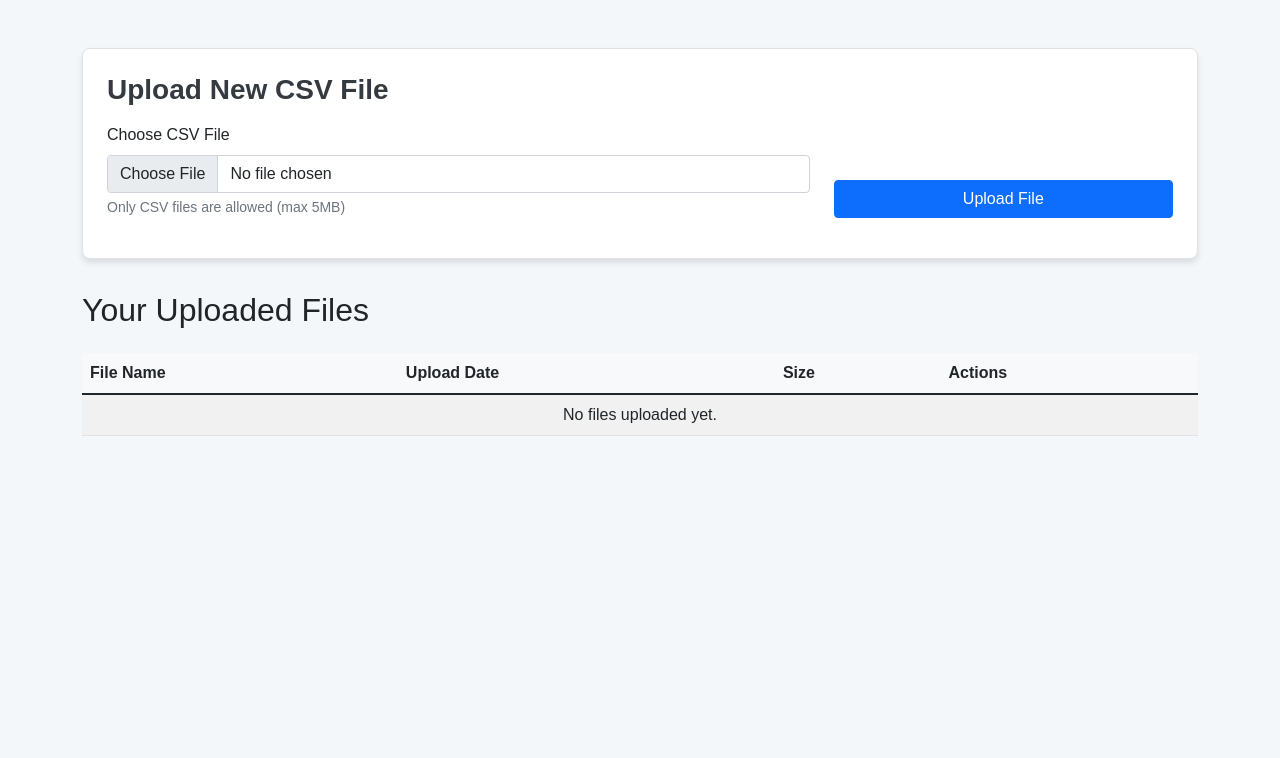
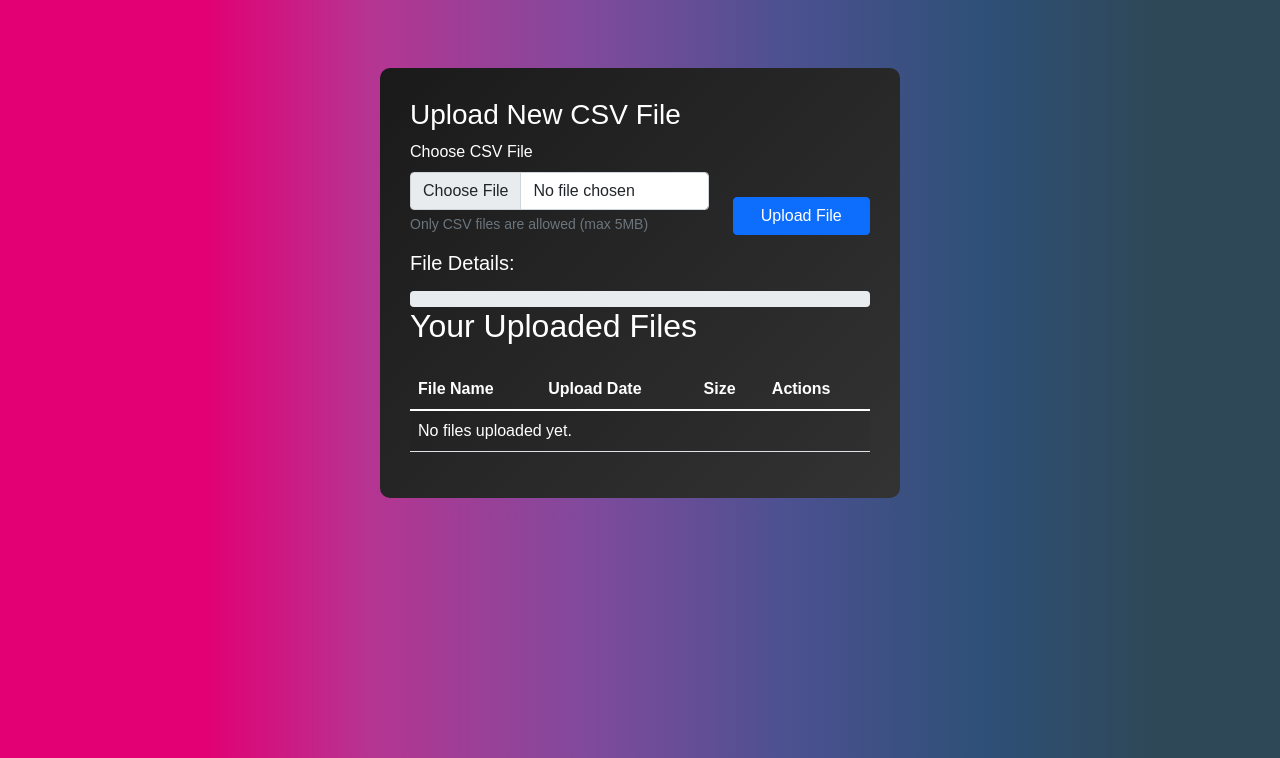
Before and after one commit to Easwirt/SegFault, a Django app: page /upload/upload/ in a window 1280 px wide. Shown: the top 758 px of the page. Run offline with Django 5.2, Linux system fonts and the light colour scheme; a user stored in the database is signed in.

Commit message:
Add styles

```diff
--- a/backend/templates/upload.html
+++ b/backend/templates/upload.html
@@ -1,77 +1,170 @@
 <!DOCTYPE html>
 <html lang="en">
-
   <head>
-    <meta charset="UTF-8">
-    <meta name="viewport" content="width=device-width, initial-scale=1.0">
+    <meta charset="UTF-8" />
+    <meta name="viewport" content="width=device-width, initial-scale=1.0" />
     <title>CSV File Upload</title>
-    <link href="https://cdn.jsdelivr.net/npm/bootstrap@5.1.3/dist/css/bootstrap.min.css" rel="stylesheet">
+    <link
+      href="https://cdn.jsdelivr.net/npm/bootstrap@5.1.3/dist/css/bootstrap.min.css"
+      rel="stylesheet"
+    />
     <style>
       body {
-            background-color: #f4f7fa;
-            font-family: 'Arial', sans-serif;
+        margin: 0;
+        padding: 0;
+        font-family: Arial, sans-serif;
+        background: linear-gradient(
+          to right,
+          #e20074 16%,
+          #b53592 29%,
+          #804a9c 46%,
+          #4d5191 61%,
+          #2e5077 77%,
+          #2f4858 90%
+        );
+        color: white;
       }
 
-        .upload-container {
-            margin-bottom: 2rem;
-            padding: 1.5rem;
-            border-radius: 8px;
-            background-color: #fff;
-            box-shadow: 0 4px 6px rgba(0, 0, 0, 0.1);
-            border: 1px solid #dee2e6;
+      tbody, td, tfoot, th, thead, tr {
+        color: white !important;
       }
 
-        .upload-container h3 {
-            margin-bottom: 1rem;
-            font-weight: 600;
-            color: #343a40;
+      .container {
+        max-width: 1200px;
+        margin: 0 auto;
+        padding: 20px;
+        display: flex;
+        justify-content: center;
+        align-items: center;
+        gap: 20px;
       }
 
-        .form-label {
-            font-weight: 500;
+      .screen {
+        background: linear-gradient(135deg, #1a1a1a 0%, #333 100%);
+        border-radius: 10px;
+        padding: 30px;
+        position: relative;
       }
 
-        .preview-area {
-            margin-top: 1rem;
-            padding: 1rem;
-            border: 1px dashed #dee2e6;
-            border-radius: 4px;
-            background-color: #f9f9f9;
-            min-height: 100px;
-            display: none;
+      .header {
+        display: flex;
+        justify-content: space-between;
+        align-items: center;
+        margin-bottom: 20px;
       }
 
-        .preview-area h5 {
-            font-weight: 600;
-            color: #495057;
+      .logo {
+        font-size: 24px;
+        font-weight: bold;
+        color: white;
       }
 
-        .progress {
-            display: none;
-            margin: 1rem 0;
+      .burger-menu {
+        width: 30px;
+        height: 30px;
+        background: transparent;
+        border: none;
+        border-radius: 5px;
+        cursor: pointer;
+        display: flex;
+        flex-direction: column;
+        justify-content: center;
+        align-items: center;
+        padding: 5px;
       }
 
-        .table thead {
-            background-color: #f8f9fa;
+      .burger-menu img {
+        width: 30px;
+        height: 20px;
       }
 
-        .table-striped tbody tr:nth-of-type(odd) {
-            background-color: #fefefe;
+      .content {
+        background: rgba(255, 255, 255, 0.1);
+        border-radius: 8px;
+        padding: 15px;
       }
 
-        .alert {
-            font-size: 0.9rem;
+      .button {
+        background: transparent;
+        color: white;
+        border: none;
+        padding: 10px 20px;
+        border-radius: 5px;
+        cursor: pointer;
+        font-weight: bold;
       }
 
-        .btn-danger {
-            font-size: 0.85rem;
+      .newbutton {
+        background: #6bbaa2;
+        color: white;
+        border: none;
+        padding: 10px 20px;
+        border-radius: 5px;
+        cursor: pointer;
+        font-weight: bold;
+      }
+
+      .newbutton img {
+        width: 20px;
+        height: 20px;
+        vertical-align: middle;
+      }
+
+      .button img {
+        width: 20px;
+        height: 20px;
+        vertical-align: middle;
+      }
+
+      .dataset {
+        background: #6bbaa2;
+        border-radius: 5px;
+        padding: 10px;
+        margin: 10px 0;
+        display: flex;
+        justify-content: space-between;
+        align-items: center;
+      }
+
+      .chart {
+        width: 100%;
+        height: 200px;
+        background: rgba(255, 255, 255, 0.05);
+        border-radius: 5px;
+        margin: 10px 0;
+      }
+
+      .input-field {
+        width: 100%;
+        padding: 10px;
+        background: rgba(255, 255, 255, 0.1);
+        border: none;
+        border-radius: 5px;
+        color: white;
+        margin: 10px 0;
+      }
+      .refresh-icon {
+        width: 20px;
+        height: 20px;
+      }
+
+      .newtable {
+        color: white;
+      }
+
+      .neon-text {
+        text-shadow: 0 0 10px #ff0066, 0 0 20px #ff0066, 0 0 30px #ff0066;
+      }
+
+      .neon-border {
+        box-shadow: 0 0 10px #00ffcc, 0 0 20px #00ffcc;
       }
     </style>
   </head>
 
   <body>
     <div class="container mt-5">
-        <!-- Upload Form Section -->
+      <div class="screen">
         <div class="upload-container">
           <h3>Upload New CSV File</h3>
           <form id="uploadForm" method="POST" enctype="multipart/form-data">
@@ -79,14 +172,27 @@
             <div class="row align-items-end">
               <div class="col-md-8">
                 <div class="mb-3">
-                            <label for="csvFile" class="form-label">Choose CSV File</label>
-                            <input type="file" class="form-control" id="csvFile" name="file" accept=".csv" required>
-                            <div class="form-text">Only CSV files are allowed (max 5MB)</div>
+                  <label for="csvFile" class="form-label"
+                    >Choose CSV File</label
+                  >
+                  <input
+                    type="file"
+                    class="form-control"
+                    id="csvFile"
+                    name="file"
+                    accept=".csv"
+                    required
+                  />
+                  <div class="form-text">
+                    Only CSV files are allowed (max 5MB)
+                  </div>
                 </div>
               </div>
               <div class="col-md-4">
                 <div class="mb-3">
-                            <button type="submit" class="btn btn-primary w-100">Upload File</button>
+                  <button type="submit" class="btn btn-primary w-100">
+                    Upload File
+                  </button>
                 </div>
               </div>
             </div>
@@ -97,18 +203,21 @@
             </div>
 
             <div class="progress">
-                    <div class="progress-bar bg-success" role="progressbar" style="width: 0%"></div>
+              <div
+                class="progress-bar bg-success"
+                role="progressbar"
+                style="width: 0%"
+              ></div>
             </div>
 
-                <div id="uploadStatus" class="alert" style="display: none;"></div>
+            <div id="uploadStatus" class="alert" style="display: none"></div>
           </form>
         </div>
 
-        <!-- File List Section -->
         <h2>Your Uploaded Files</h2>
         <div class="table-responsive mt-4">
           <table class="table table-striped table-hover">
-                <thead>
+            <thead class="newtable">
               <tr>
                 <th>File Name</th>
                 <th>Upload Date</th>
@@ -118,122 +227,127 @@
             </thead>
             <tbody>
               {% for upload in user_uploads %}
-                    <tr>
+              <t>
                 <td>{{ upload.original_filename }}</td>
                 <td>{{ upload.uploaded_at|date:"Y-m-d H:i:s" }}</td>
                 <td>{{ upload.file_size|filesizeformat }}</td>
                 <td>
-                            <button class="btn btn-sm btn-danger delete-file" data-upload-id="{{ upload.id }}"
-                                data-csrf-token="{{ csrf_token }}">
+                  <button
+                    class="btn btn-sm btn-danger delete-file"
+                    data-upload-id="{{ upload.id }}"
+                    data-csrf-token="{{ csrf_token }}"
+                  >
                     Delete
                   </button>
                 </td>
               </tr>
               {% empty %}
-                    <tr>
-                        <td colspan="4" class="text-center">No files uploaded yet.</td>
+              <tr class="newtable" >
+                <td colspan="4">No files uploaded yet.</td>
               </tr>
               {% endfor %}
             </tbody>
           </table>
         </div>
       </div>
+    </div>
 
     <script>
-        const form = document.getElementById('uploadForm');
-        const fileInput = document.getElementById('csvFile');
-        const previewArea = document.getElementById('previewArea');
-        const fileDetails = document.getElementById('fileDetails');
-        const progressBar = document.querySelector('.progress');
-        const progressBarInner = document.querySelector('.progress-bar');
-        const uploadStatus = document.getElementById('uploadStatus');
+      const form = document.getElementById("uploadForm");
+      const fileInput = document.getElementById("csvFile");
+      const previewArea = document.getElementById("previewArea");
+      const fileDetails = document.getElementById("fileDetails");
+      const progressBar = document.querySelector(".progress");
+      const progressBarInner = document.querySelector(".progress-bar");
+      const uploadStatus = document.getElementById("uploadStatus");
 
-        fileInput.addEventListener('change', function (e) {
+      fileInput.addEventListener("change", function (e) {
         const file = e.target.files[0];
         if (file) {
-                previewArea.style.display = 'block';
+          previewArea.style.display = "block";
           fileDetails.innerHTML = `
-                    <strong>Name:</strong> ${file.name}<br>
-                    <strong>Size:</strong> ${(file.size / 1024).toFixed(2)} KB<br>
-                    <strong>Type:</strong> ${file.type || 'text/csv'}
+                    <strong> Name:</strong> ${file.name}<br>
+                    <strong>Size:</strong> ${(file.size / 1024).toFixed(
+                      2
+                    )} KB<br>
+                    <strong>Type:</strong> ${file.type || "text/csv"}
                 `;
         } else {
-                previewArea.style.display = 'none';
+          previewArea.style.display = "none";
         }
       });
 
-        form.addEventListener('submit', function (e) {
+      form.addEventListener("submit", function (e) {
         e.preventDefault();
         const formData = new FormData(this);
 
-            progressBar.style.display = 'flex';
-            progressBarInner.style.width = '0%';
-            uploadStatus.style.display = 'none';
+        progressBar.style.display = "flex";
+        progressBarInner.style.width = "0%";
+        uploadStatus.style.display = "none";
 
-            fetch('', {
-                method: 'POST',
+        fetch("", {
+          method: "POST",
           body: formData,
           headers: {
-                    'X-CSRFToken': getCookie('csrftoken')
-                }
+            "X-CSRFToken": getCookie("csrftoken"),
+          },
         })
-                .then(response => response.text())
-                .then(data => {
-                    progressBarInner.style.width = '100%';
+          .then((response) => response.text())
+          .then((data) => {
+            progressBarInner.style.width = "100%";
             uploadStatus.textContent = data;
-                    uploadStatus.className = 'alert alert-success';
-                    uploadStatus.style.display = 'block';
-                    // Reload the page to show the updated list
+            uploadStatus.className = "alert alert-success";
+            uploadStatus.style.display = "block";
             setTimeout(() => window.location.reload(), 1500);
           })
-                .catch(error => {
-                    uploadStatus.textContent = 'Upload failed: ' + error.message;
-                    uploadStatus.className = 'alert alert-danger';
-                    uploadStatus.style.display = 'block';
+          .catch((error) => {
+            uploadStatus.textContent = "Upload failed: " + error.message;
+            uploadStatus.className = "alert alert-danger";
+            uploadStatus.style.display = "block";
           })
           .finally(() => {
             setTimeout(() => {
-                        progressBar.style.display = 'none';
+              progressBar.style.display = "none";
             }, 1000);
           });
       });
 
-        document.querySelectorAll('.delete-file').forEach(button => {
-            button.addEventListener('click', function () {
-                if (confirm('Are you sure you want to delete this file?')) {
-                    const uploadId = this.getAttribute('data-upload-id');
-                    const csrfToken = this.getAttribute('data-csrf-token');
+      document.querySelectorAll(".delete-file").forEach((button) => {
+        button.addEventListener("click", function () {
+          if (confirm("Are you sure you want to delete this file?")) {
+            const uploadId = this.getAttribute("data-upload-id");
+            const csrfToken = this.getAttribute("data-csrf-token");
 
             fetch(`/upload/delete-upload/${uploadId}/`, {
-                        method: 'POST',
+              method: "POST",
               headers: {
-                            'X-CSRFToken': csrfToken,
-                            'Content-Type': 'application/json',
+                "X-CSRFToken": csrfToken,
+                "Content-Type": "application/json",
               },
             })
-                        .then(response => {
+              .then((response) => {
                 if (!response.ok) {
                   throw new Error(`HTTP error! status: ${response.status}`);
                 }
                 return response.text();
               })
-                        .then(data => {
-                            this.closest('tr').remove();
+              .then((data) => {
+                this.closest("tr").remove();
 
-                            const alert = document.createElement('div');
-                            alert.className = 'alert alert-success mt-3';
-                            alert.textContent = 'File deleted successfully';
-                            document.querySelector('.table-responsive').before(alert);
+                const alert = document.createElement("div");
+                alert.className = "alert alert-success mt-3";
+                alert.textContent = "File deleted successfully";
+                document.querySelector(".table-responsive").before(alert);
 
                 setTimeout(() => alert.remove(), 3000);
               })
-                        .catch(error => {
-                            console.error('Error:', error);
+              .catch((error) => {
+                console.error("Error:", error);
 
-                            const alert = document.createElement('div');
-                            alert.className = 'alert alert-danger mt-3';
-                            alert.textContent = 'Error deleting file: ' + error.message;
-                            document.querySelector('.table-responsive').before(alert);
+                const alert = document.createElement("div");
+                alert.className = "alert alert-danger mt-3";
+                alert.textContent = "Error deleting file: " + error.message;
+                document.querySelector(".table-responsive").before(alert);
 
                 setTimeout(() => alert.remove(), 5000);
               });
@@ -243,12 +357,14 @@
 
       function getCookie(name) {
         let cookieValue = null;
-            if (document.cookie && document.cookie !== '') {
-                const cookies = document.cookie.split(';');
+        if (document.cookie && document.cookie !== "") {
+          const cookies = document.cookie.split(";");
           for (let i = 0; i < cookies.length; i++) {
             const cookie = cookies[i].trim();
-                    if (cookie.substring(0, name.length + 1) === (name + '=')) {
-                        cookieValue = decodeURIComponent(cookie.substring(name.length + 1));
+            if (cookie.substring(0, name.length + 1) === name + "=") {
+              cookieValue = decodeURIComponent(
+                cookie.substring(name.length + 1)
+              );
               break;
             }
           }
@@ -257,5 +373,4 @@
       }
     </script>
   </body>
-
 </html>
```
Also changed, not shown: backend/templates/source/BurgerMenu.png (added), backend/templates/source/deleteButton.png (added), backend/templates/source/updateButton.png (added), backend/templates/source/uploadImg.png (added). Lines whose indentation alone changed are shown as unchanged.
